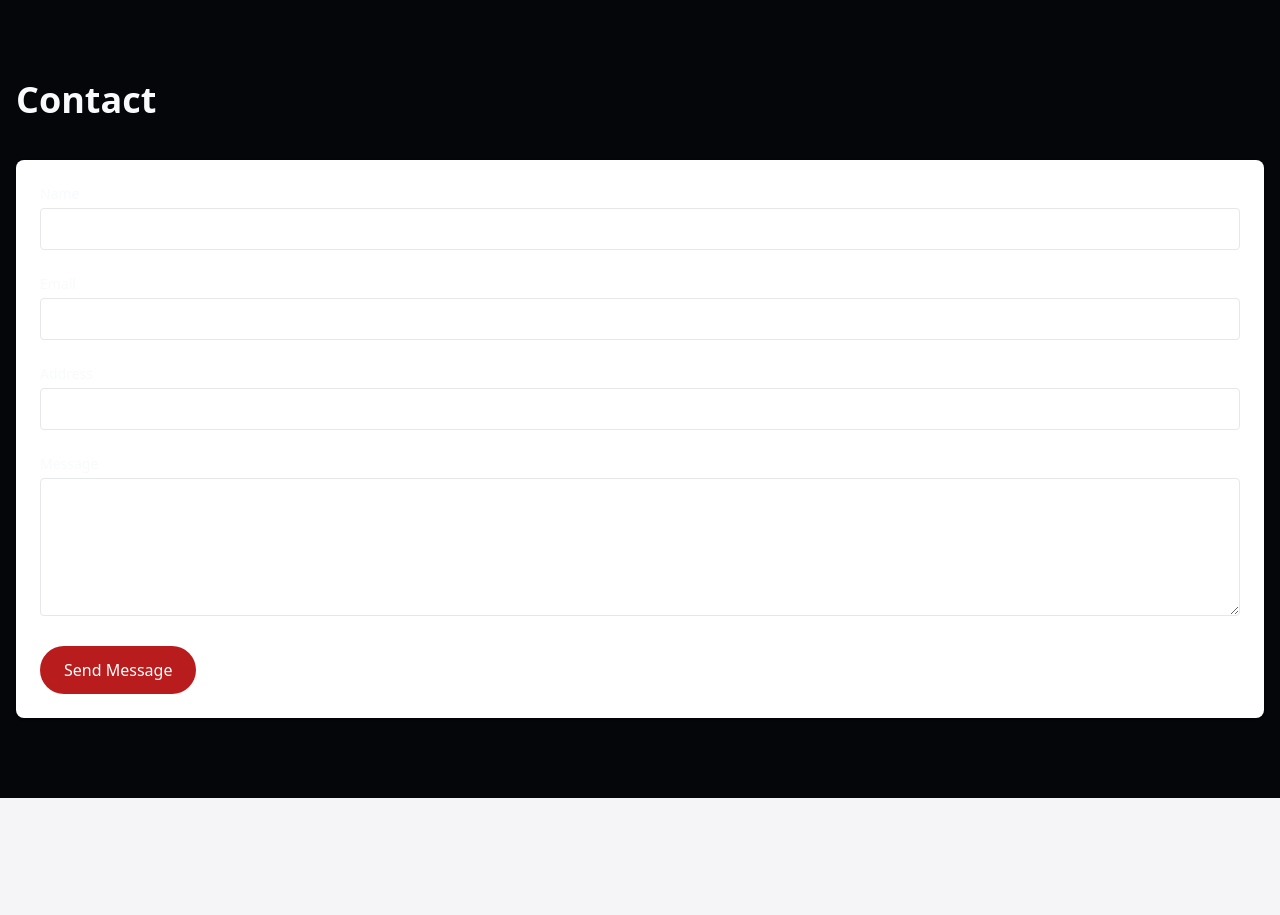
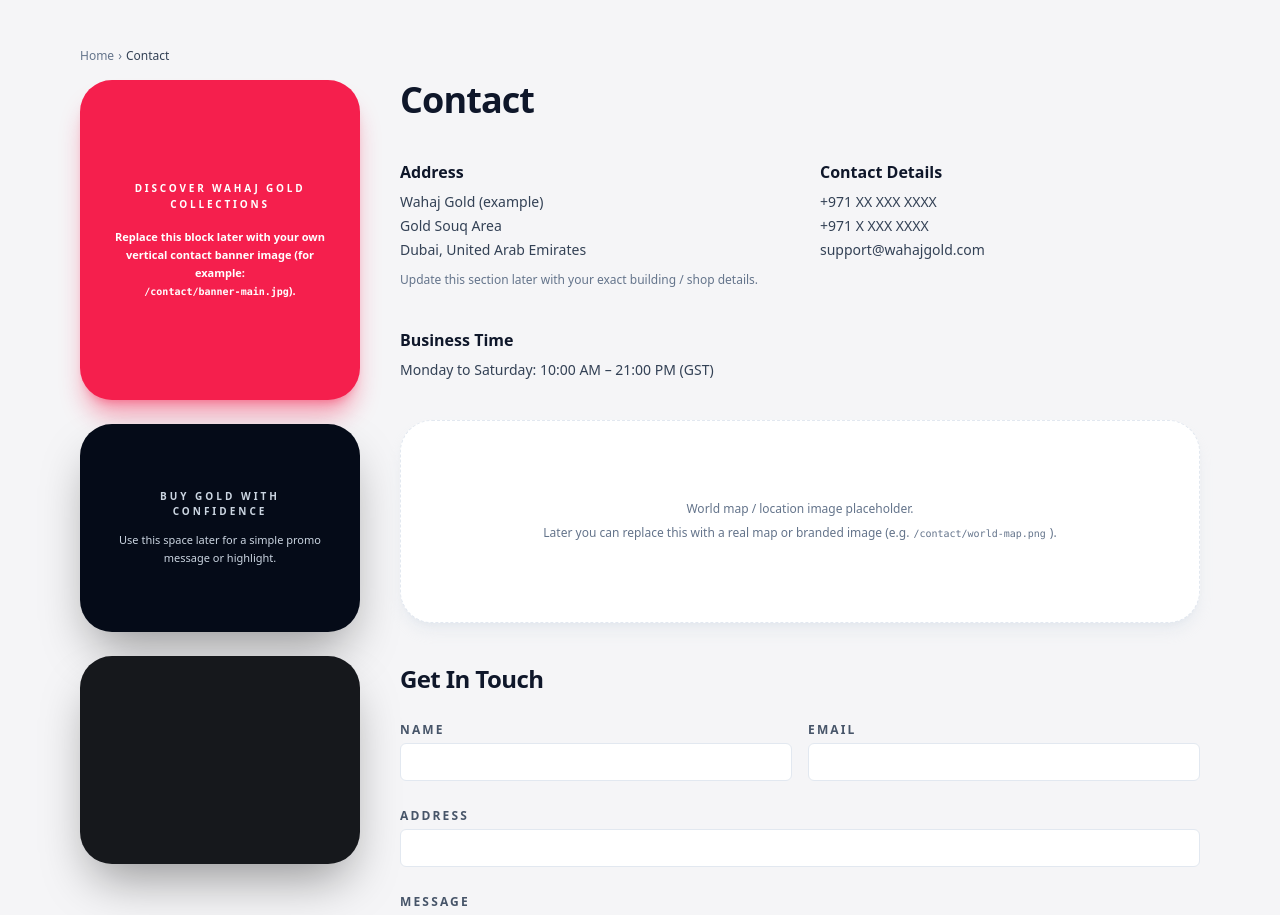
Before and after one commit to ShahrzadRasekh/Wahaj, a Next.js app: page /contact in a window 1280 px wide. Shown: the top 915 px of the page. Before the commit the page ends 800 px from the top, so only its background shows below. Built offline with nearby package versions, Linux system fonts and the light colour scheme.

Commit message:
contact page

```diff
--- a/app/contact/page.tsx
+++ b/app/contact/page.tsx
@@ -1,59 +1,230 @@
+// app/contact/page.tsx
 import React from "react";
 
-export default function ContactPage({ searchParams }: any) {
+interface ContactPageProps {
+  searchParams?: { [key: string]: string | string[] | undefined };
+}
+
+export default function ContactPage({ searchParams }: ContactPageProps) {
   const success = searchParams?.success === "1";
   const error = searchParams?.error === "1";
 
   return (
-    <div className="container mx-auto px-4 py-20">
-      <h1 className="text-4xl font-bold mb-10">Contact</h1>
+    <main className="min-h-screen bg-[#f5f5f7] text-slate-900">
+      <div className="mx-auto max-w-6xl px-4 py-12">
+        {/* Breadcrumb */}
+        <div className="mb-4 text-xs text-slate-500">
+          <span className="cursor-pointer hover:text-slate-700">Home</span>
+          <span className="mx-1">›</span>
+          <span className="font-medium text-slate-700">Contact</span>
+        </div>
 
-      {/* Show success or error messages */}
+        <div className="grid gap-10 lg:grid-cols-[280px,minmax(0,1fr)]">
+          {/* LEFT COLUMN – vertical cards / banners */}
+          <aside className="space-y-6">
+            {/* Main pink banner */}
+            <div className="flex h-80 items-center justify-center rounded-[32px] bg-[#f51f4d] px-8 text-center text-xs font-semibold uppercase tracking-[0.22em] text-white shadow-xl shadow-[#f51f4d]/40">
+              <div className="space-y-4">
+                <p className="text-[10px] tracking-[0.28em]">
+                  Discover Wahaj Gold Collections
+                </p>
+                <p className="text-[11px] leading-relaxed normal-case tracking-normal">
+                  Replace this block later with your own vertical contact banner
+                  image (for example: <br />
+                  <span className="font-mono text-[10px]">
+                    /contact/banner-main.jpg
+                  </span>
+                  ).
+                </p>
+              </div>
+            </div>
+
+            {/* Dark navy promo card */}
+            <div className="flex h-52 items-center justify-center rounded-[32px] bg-[#050b18] px-8 text-center text-[11px] tracking-[0.18em] text-slate-100 shadow-2xl shadow-black/40">
+              <div>
+                <div className="mb-3 text-[10px] font-semibold uppercase tracking-[0.3em] text-slate-300">
+                  Buy Gold With Confidence
+                </div>
+                <p className="text-[11px] leading-relaxed tracking-normal text-slate-300 normal-case">
+                  Use this space later for a simple promo message or highlight.
+                </p>
+              </div>
+            </div>
+
+            {/* Plain dark card placeholder */}
+            <div className="h-52 rounded-[32px] bg-[#16181c] shadow-2xl shadow-black/40" />
+          </aside>
+
+          {/* RIGHT COLUMN – content + form */}
+          <section className="space-y-10">
+            {/* Title + messages */}
+            <div>
+              <h1 className="text-4xl font-bold tracking-tight text-slate-900">
+                Contact
+              </h1>
+
               {success && (
-        <div className="mb-6 rounded-md bg-green-100 px-4 py-3 text-green-800">
-          Your message has been sent successfully.
+                <div className="mt-4 rounded-lg border border-emerald-500/40 bg-emerald-50 px-4 py-3 text-sm text-emerald-800">
+                  Thank you. Your message has been sent successfully.
                 </div>
               )}
 
               {error && (
-        <div className="mb-6 rounded-md bg-red-100 px-4 py-3 text-red-800">
-          Something went wrong. Please try again later.
+                <div className="mt-4 rounded-lg border border-red-500/40 bg-red-50 px-4 py-3 text-sm text-red-800">
+                  Sorry, something went wrong while sending your message. Please
+                  try again in a moment.
                 </div>
               )}
+            </div>
 
-      {/* Contact form */}
+            {/* Address + contact details */}
+            <div className="grid gap-10 md:grid-cols-2">
+              {/* Address */}
+              <div className="space-y-2">
+                <h2 className="text-base font-semibold text-slate-900">
+                  Address
+                </h2>
+                <div className="space-y-1 text-sm text-slate-700">
+                  <p>Wahaj Gold (example)</p>
+                  <p>Gold Souq Area</p>
+                  <p>Dubai, United Arab Emirates</p>
+                  <p className="pt-2 text-xs text-slate-500">
+                    Update this section later with your exact building / shop
+                    details.
+                  </p>
+                </div>
+              </div>
+
+              {/* Contact details */}
+              <div className="space-y-2">
+                <h2 className="text-base font-semibold text-slate-900">
+                  Contact Details
+                </h2>
+                <div className="space-y-1 text-sm text-slate-700">
+                  <p>+971 XX XXX XXXX</p>
+                  <p>+971 X XXX XXXX</p>
+                  <p>support@wahajgold.com</p>
+                </div>
+              </div>
+            </div>
+
+            {/* Business time */}
+            <div className="space-y-2">
+              <h2 className="text-base font-semibold text-slate-900">
+                Business Time
+              </h2>
+              <p className="text-sm text-slate-700">
+                Monday to Saturday: 10:00 AM – 21:00 PM (GST)
+              </p>
+            </div>
+
+            {/* Map / world image placeholder */}
+            <div className="rounded-[32px] border border-dashed border-slate-200 bg-white px-10 py-20 shadow-lg shadow-slate-300/30">
+              <div className="flex h-full items-center justify-center text-center text-xs text-slate-500">
+                <div>
+                  <p>World map / location image placeholder.</p>
+                  <p className="mt-2">
+                    Later you can replace this with a real map or branded image
+                    (e.g.
+                    <span className="mx-1 font-mono text-[10px]">
+                      /contact/world-map.png
+                    </span>
+                    ).
+                  </p>
+                </div>
+              </div>
+            </div>
+
+            {/* Get In Touch form */}
+            <div className="space-y-6">
+              <h2 className="text-2xl font-semibold tracking-tight text-slate-900">
+                Get In Touch
+              </h2>
+
               <form
                 action="/api/contact"
                 method="POST"
-        className="space-y-6 bg-white p-6 rounded-lg shadow"
+                className="space-y-6 text-sm text-slate-900"
               >
-        <div>
-          <label className="block mb-1 text-sm font-medium">Name</label>
-          <input name="name" className="w-full border px-3 py-2 rounded" />
+                {/* Name + Email */}
+                <div className="grid gap-4 md:grid-cols-2">
+                  <div className="space-y-1">
+                    <label
+                      htmlFor="name"
+                      className="text-xs font-semibold uppercase tracking-[0.18em] text-slate-600"
+                    >
+                      Name
+                    </label>
+                    <input
+                      id="name"
+                      name="name"
+                      type="text"
+                      className="w-full rounded-md border border-slate-200 bg-white px-3 py-2 text-sm outline-none focus:border-yellow-500 focus:ring-1 focus:ring-yellow-400"
+                    />
                   </div>
 
-        <div>
-          <label className="block mb-1 text-sm font-medium">Email</label>
-          <input name="email" type="email" className="w-full border px-3 py-2 rounded" />
+                  <div className="space-y-1">
+                    <label
+                      htmlFor="email"
+                      className="text-xs font-semibold uppercase tracking-[0.18em] text-slate-600"
+                    >
+                      Email
+                    </label>
+                    <input
+                      id="email"
+                      name="email"
+                      type="email"
+                      className="w-full rounded-md border border-slate-200 bg-white px-3 py-2 text-sm outline-none focus:border-yellow-500 focus:ring-1 focus:ring-yellow-400"
+                    />
+                  </div>
                 </div>
 
-        <div>
-          <label className="block mb-1 text-sm font-medium">Address</label>
-          <input name="address" className="w-full border px-3 py-2 rounded" />
+                {/* Address */}
+                <div className="space-y-1">
+                  <label
+                    htmlFor="address"
+                    className="text-xs font-semibold uppercase tracking-[0.18em] text-slate-600"
+                  >
+                    Address
+                  </label>
+                  <input
+                    id="address"
+                    name="address"
+                    type="text"
+                    className="w-full rounded-md border border-slate-200 bg-white px-3 py-2 text-sm outline-none focus:border-yellow-500 focus:ring-1 focus:ring-yellow-400"
+                  />
                 </div>
 
-        <div>
-          <label className="block mb-1 text-sm font-medium">Message</label>
-          <textarea name="message" rows={5} className="w-full border px-3 py-2 rounded"></textarea>
+                {/* Message */}
+                <div className="space-y-1">
+                  <label
+                    htmlFor="message"
+                    className="text-xs font-semibold uppercase tracking-[0.18em] text-slate-600"
+                  >
+                    Message
+                  </label>
+                  <textarea
+                    id="message"
+                    name="message"
+                    rows={6}
+                    className="w-full rounded-md border border-slate-200 bg-white px-3 py-2 text-sm outline-none focus:border-yellow-500 focus:ring-1 focus:ring-yellow-400"
+                  />
                 </div>
 
+                {/* Button */}
+                <div className="flex justify-end pt-2">
                   <button
                     type="submit"
-          className="bg-red-700 text-white px-6 py-3 rounded-full hover:bg-red-800"
+                    className="rounded-full bg-[#b91c1c] px-10 py-3 text-xs font-semibold uppercase tracking-[0.22em] text-white shadow-md shadow-red-500/30 transition hover:bg-[#991b1b]"
                   >
                     Send Message
                   </button>
+                </div>
               </form>
             </div>
+          </section>
+        </div>
+      </div>
+    </main>
   );
 }
```
Lines whose indentation alone changed are shown as unchanged.
